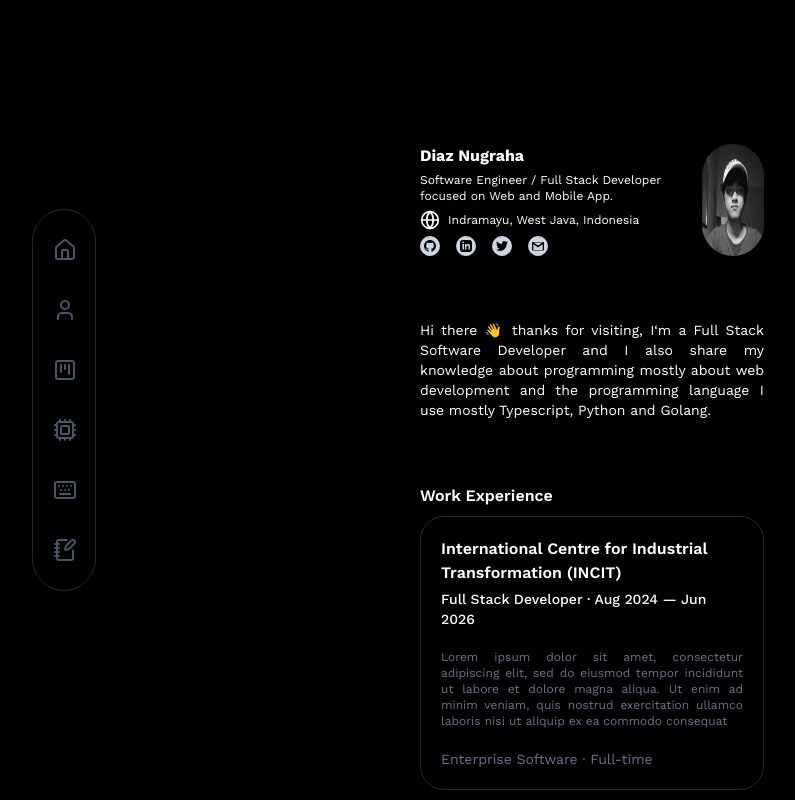
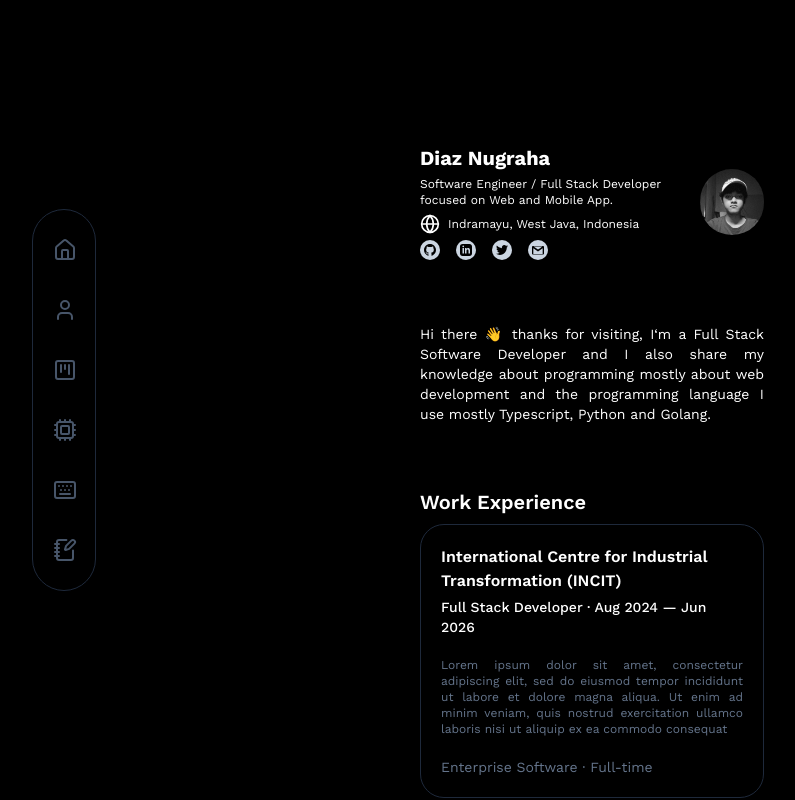
Before and after one commit to DiazNugraha/portofolio, a Next.js app: page / in a window 1280 px wide. Shown: the top 800 px of the page, without its empty margins (48-843 px from the left). Built offline with nearby package versions, Linux system fonts and the light colour scheme.

Commit message:
feat: apply features folder

```diff
--- a/tailwind.config.ts
+++ b/tailwind.config.ts
@@ -5,6 +5,7 @@ const config: Config = {
     "./src/pages/**/*.{js,ts,jsx,tsx,mdx}",
     "./src/components/**/*.{js,ts,jsx,tsx,mdx}",
     "./src/app/**/*.{js,ts,jsx,tsx,mdx}",
+    "./src/features/**/*.{js,ts,jsx,tsx,mdx}",
   ],
   theme: {
     extend: {
```
